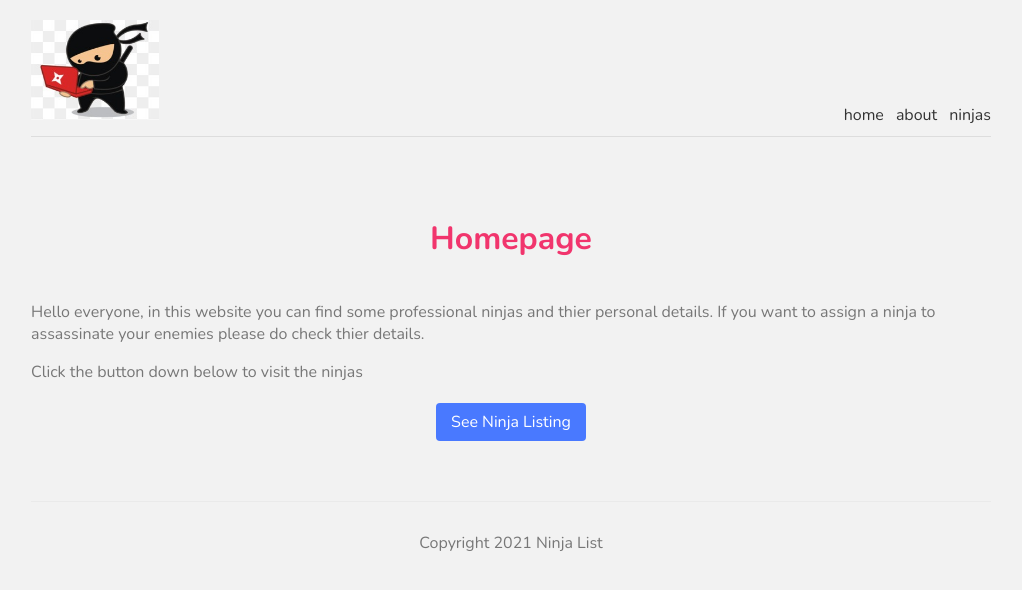
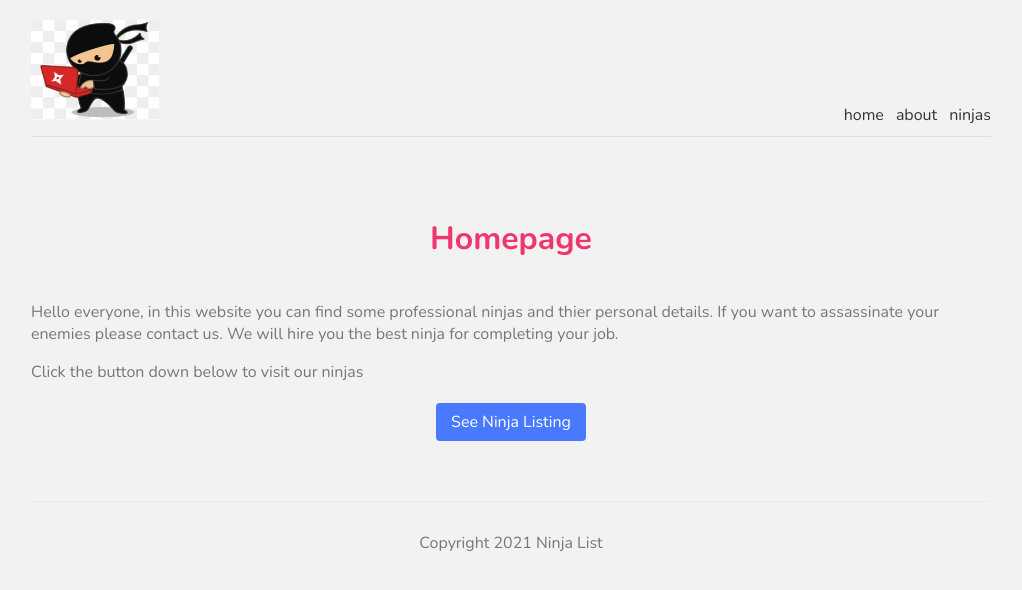
Before and after one commit to pranaytejareddy1996/Ninja-Project, a Next.js app: page / in a window 1280 px wide. Shown: the top 590 px of the page, without its empty margins (129-1151 px from the left). Built offline with nearby package versions, Linux system fonts and the light colour scheme.

Commit message:
Update index.js

```diff
--- a/pages/index.js
+++ b/pages/index.js
@@ -14,8 +14,8 @@ export default function Home() {
     <div>
       <div>
       <h1 className={styles.title}>Homepage</h1>
-      <p className={styles.text}>Hello everyone, in this website you can find some professional ninjas and thier personal details. If you want to assign a ninja to assassinate your enemies please do check  thier details. </p>
-      <p className={styles.text}>Click the button down below to visit the ninjas</p>
+      <p className={styles.text}>Hello everyone, in this website you can find some professional ninjas and thier personal details. If you want to assassinate your enemies please contact us. We will hire you the best ninja for completing your job. </p>
+      <p className={styles.text}>Click the button down below to visit our ninjas</p>
       <Link href="/ninjas/">
         <a className={styles.btn}>See Ninja Listing</a>
       </Link>
```
